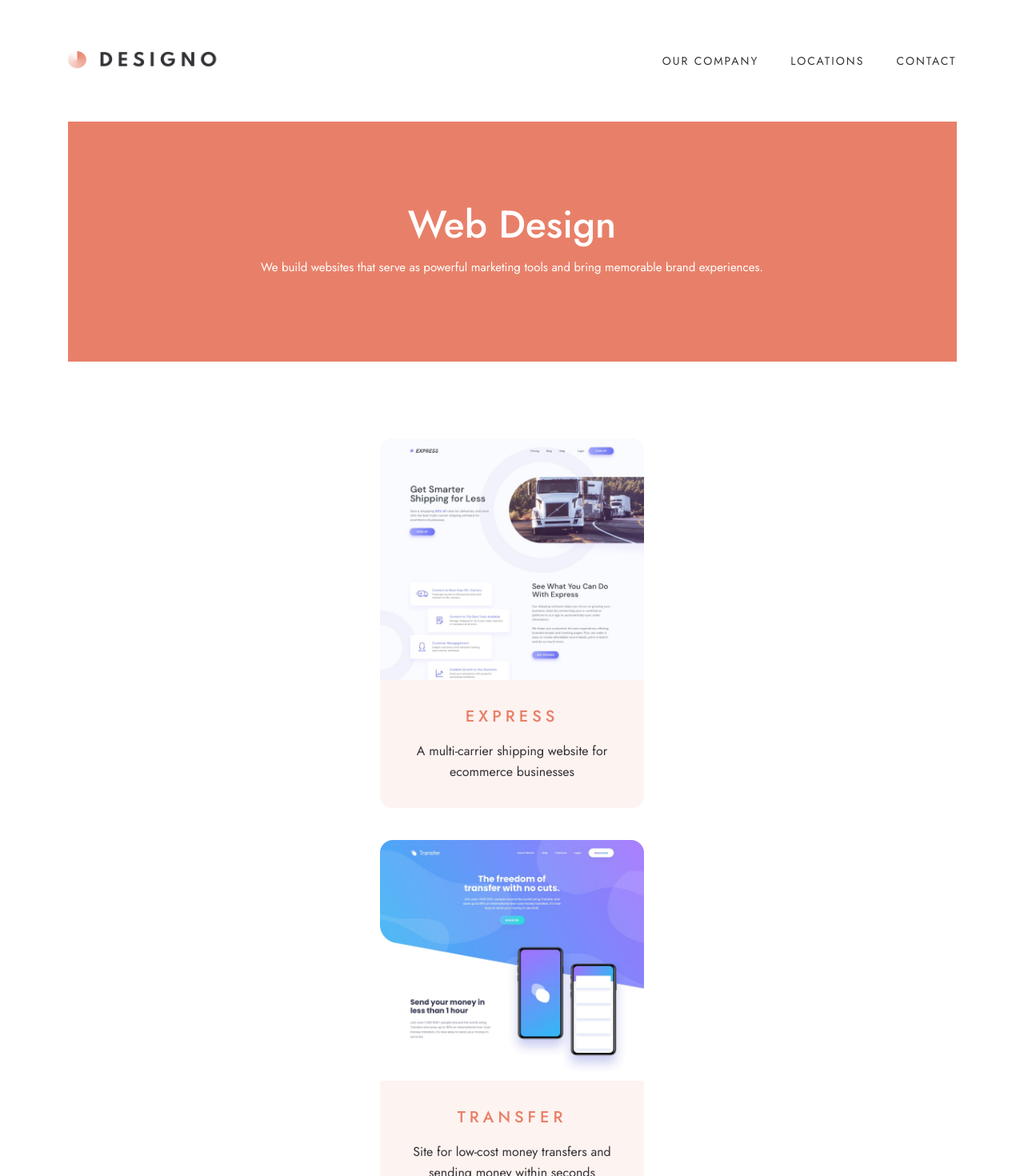
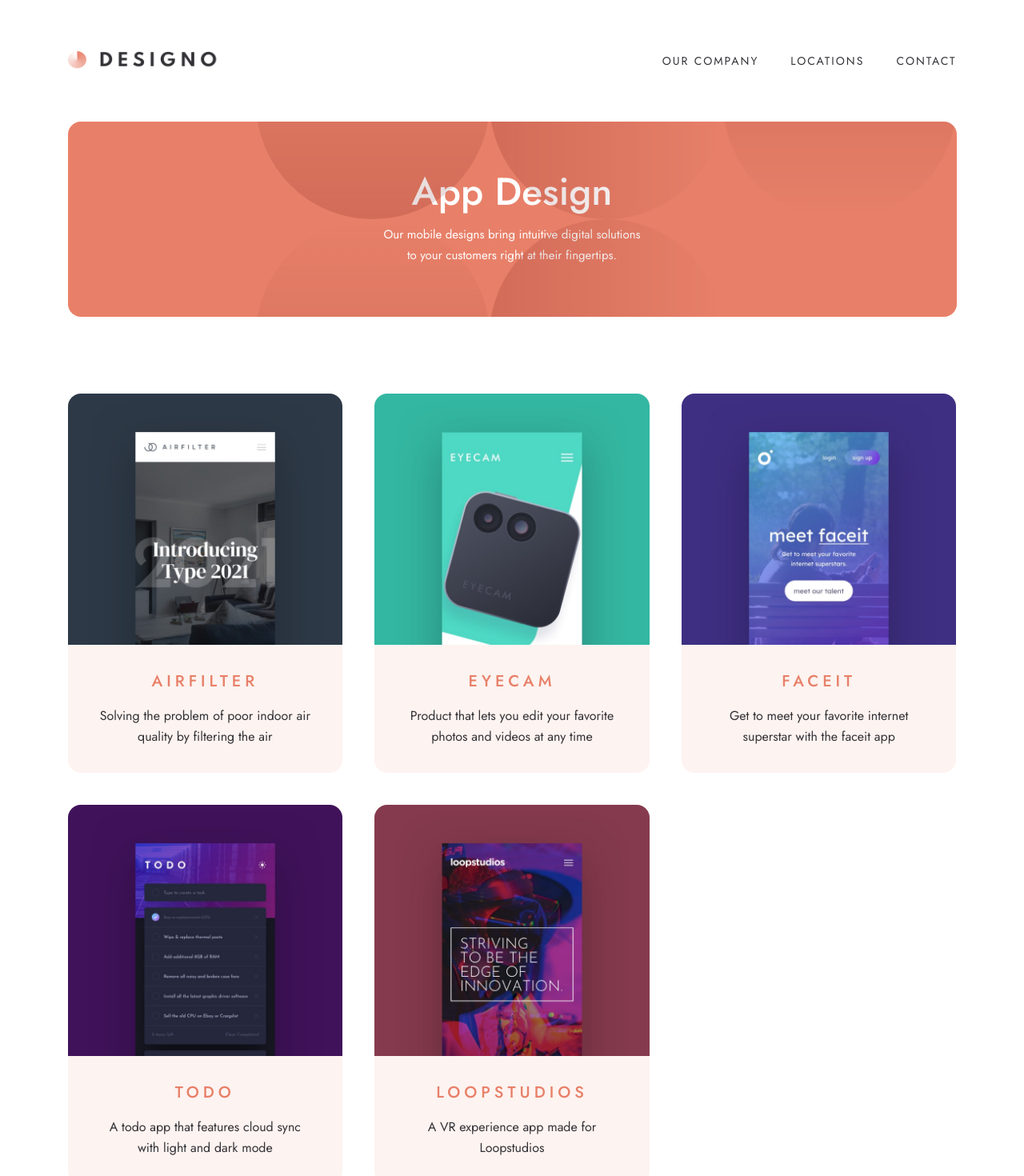
Before and after one commit to amza-web/Designo, a Next.js app: page /app-design in a window 1280 px wide. Shown: the top 1470 px of the page at 80% size. Built offline with nearby package versions, Linux system fonts and the light colour scheme.

Commit message:
added responsive styling

```diff
--- a/app/app-design/page.js
+++ b/app/app-design/page.js
@@ -4,61 +4,57 @@ import ProjectInd from '@/components/ProjectInd'
 import React from 'react'
 import Image from 'next/image'
 
-import express from "@/app/assets/web-design/desktop/image-express.jpg"
-import transfer from "@/app/assets/web-design/desktop/image-transfer.jpg"
-import photon from "@/app/assets/web-design/desktop/image-photon.jpg"
-import builder from "@/app/assets/web-design/desktop/image-builder.jpg"
-import blogr from "@/app/assets/web-design/desktop/image-blogr.jpg"
-import camp from "@/app/assets/web-design/desktop/image-camp.jpg"
+import airfilter from "@/app/assets/app-design/desktop/image-airfilter.jpg"
+import eyecam from "@/app/assets/app-design/desktop/image-eyecam.jpg"
+import faceit from "@/app/assets/app-design/desktop/image-faceit.jpg"
+import todo from "@/app/assets/app-design/desktop/image-todo.jpg"
+import loopstudios from "@/app/assets/app-design/desktop/image-loopstudios.jpg"
 
-import app from "@/app/assets/home/mobile/image-app-design.jpg"
-import lgApp from "@/app/assets/home/desktop/image-app-design.jpg"
+import bgPattern from "@/app/assets/shared/desktop/bg-pattern-call-to-action.svg"
+import web from "@/app/assets/home/mobile/image-web-design.jpg"
+import lgWeb from "@/app/assets/home/desktop/image-web-design-large.jpg"
 import graphic from "@/app/assets/home/mobile/image-graphic-design.jpg"
 import lgGraphic from "@/app/assets/home/desktop/image-graphic-design.jpg"
 import CallToAction from '@/components/CallToAction'
 import Footer from '@/components/Footer'
 
-const WebDesign = () => {
+const AppDesign = () => {
     const projects = [
         {
-            title: 'Express',
-            desc: 'A multi-carrier shipping website for ecommerce businesses',
-            img: express
+            title: 'Airfilter',
+            desc: 'Solving the problem of poor indoor air quality by filtering the air',
+            img: airfilter
         },
         {
-            title: 'Transfer',
-            desc: 'Site for low-cost money transfers and sending money within seconds',
-            img: transfer
+            title: 'Eyecam',
+            desc: 'Product that lets you edit your favorite photos and videos at any time',
+            img: eyecam
         },
         {
-            title: 'Photon',
-            desc: 'A state-of-the-art music player with high-resolution audio and DSP effects',
-            img: photon
+            title: 'Faceit',
+            desc: 'Get to meet your favorite internet superstar with the faceit app',
+            img: faceit
         },
         {
-            title: 'Builder',
-            desc: 'Connects users with local contractors based on their location',
-            img: builder
+            title: 'Todo',
+            desc: 'A todo app that features cloud sync with light and dark mode',
+            img: todo
         },
         {
-            title: 'Blogr',
-            desc: 'Blogr is a platform for creating an online blog or publication',
-            img: blogr
-        },
-        {
-            title: 'Camp',
-            desc: 'Get expert training in coding, data, design, and digital marketing',
-            img: camp
+            title: 'Loopstudios',
+            desc: 'A VR experience app made for Loopstudios',
+            img: loopstudios
         }
+
 
 
     ]
     const detailsList = [
         {
-            title: 'App Design',
-            web: app,
-            lgWeb: lgApp,
-            link: '/app-design'
+            title: 'WebDesign',
+            web: web,
+            lgWeb: lgWeb,
+            link: '/web-design'
         },
         {
             title: 'Graphic Design',
@@ -68,16 +64,18 @@ const WebDesign = () => {
         }
     ]
   return (
-    <main>
+    <>
+    <main className='md:mx-16'>
         <Navigation />
-        <header className='container bg-peach text-center text-white px-10 py-[105px]'>
-            <h1 className=' '>Web Design</h1>
-            <p className='text-[15px]'>
-                We build websites that serve as powerful marketing tools and bring memorable brand experiences.
+        <header className='container bg-peach text-center text-white px-10 md:py-16 py-[105px] overflow-hidden relative md:rounded-2xl'>
+            <h1 className='md:text-5xl '>App Design</h1>
+            <p className='text-[15px] mx-auto'>
+                Our mobile designs bring intuitive digital solutions <br className='hidden md:inline' />  to your customers right at their fingertips.
             </p>
+            <Image className='w-[876px] h-[584px] hidden absolute right-0 top-[-170px] rotate-180 -scale-x-100- md:block' src={bgPattern} alt='Background Pattern' />
         </header>
-        <section className='flex my-24'>
-            <ul className='inline-flex flex-col gap-10 mx-auto max-w-[330px] text-center'>
+        <section className='flex my-24 max-w-[1111px] mx-auto'>
+            <ul className='inline-flex flex-col gap-10 mx-auto max-w-[330px] md:max-w-none text-center lg:grid lg:grid-cols-3'>
                 {projects.map((project, index) => {
                     return (
                         <ProjectItem key={index} project={project} />
@@ -85,21 +83,23 @@ const WebDesign = () => {
                 })}
             </ul>
         </section>
-        <section className='max-w-[330px] mx-auto flex flex-col gap-8 -mb-24 lg:-mb-20 '>
+        <section className='max-w-[330px] md:max-w-none lg:max-w-[1111px] mx-auto flex flex-col gap-8 -mb-24 lg:-mb-20'>
+            <div className='flex flex-col lg:flex-row lg:gap-8 '>
                 {detailsList.map((details, index) => {
                     return (
                         <ProjectInd key={index} details={details} />
                     )
                 }
                 )}
+            </div>
             <div className='pt-20'>
                 <CallToAction />
             </div>
         </section>
+    </main>
     <Footer />
-    </main>
-
+    </>
   )
 }
 
-export default WebDesign
+export default AppDesign
--- a/app/graphic-design/page.js
+++ b/app/graphic-design/page.js
@@ -4,80 +4,65 @@ import ProjectInd from '@/components/ProjectInd'
 import React from 'react'
 import Image from 'next/image'
 
-import express from "@/app/assets/web-design/desktop/image-express.jpg"
-import transfer from "@/app/assets/web-design/desktop/image-transfer.jpg"
-import photon from "@/app/assets/web-design/desktop/image-photon.jpg"
-import builder from "@/app/assets/web-design/desktop/image-builder.jpg"
-import blogr from "@/app/assets/web-design/desktop/image-blogr.jpg"
-import camp from "@/app/assets/web-design/desktop/image-camp.jpg"
+import change from "@/app/assets/graphic-design/desktop/image-change.jpg"
+import boxed from "@/app/assets/graphic-design/desktop/image-boxed-water.jpg"
+import science from "@/app/assets/graphic-design/desktop/image-science.jpg"
 
+import bgPattern from "@/app/assets/shared/desktop/bg-pattern-call-to-action.svg"
+import web from "@/app/assets/home/mobile/image-web-design.jpg"
+import lgWeb from "@/app/assets/home/desktop/image-web-design-large.jpg"
 import app from "@/app/assets/home/mobile/image-app-design.jpg"
 import lgApp from "@/app/assets/home/desktop/image-app-design.jpg"
-import graphic from "@/app/assets/home/mobile/image-graphic-design.jpg"
-import lgGraphic from "@/app/assets/home/desktop/image-graphic-design.jpg"
 import CallToAction from '@/components/CallToAction'
 import Footer from '@/components/Footer'
 
-const WebDesign = () => {
+const GraphicDesign = () => {
     const projects = [
         {
-            title: 'Express',
-            desc: 'A multi-carrier shipping website for ecommerce businesses',
-            img: express
+            title: "Change",
+            desc: "A picture of a book with the title 'Change' on it",
+            img: change
         },
         {
-            title: 'Transfer',
-            desc: 'Site for low-cost money transfers and sending money within seconds',
-            img: transfer
+            title: "Boxed Water",
+            desc: "A picture of a box of water",
+            img: boxed
         },
         {
-            title: 'Photon',
-            desc: 'A state-of-the-art music player with high-resolution audio and DSP effects',
-            img: photon
-        },
-        {
-            title: 'Builder',
-            desc: 'Connects users with local contractors based on their location',
-            img: builder
-        },
-        {
-            title: 'Blogr',
-            desc: 'Blogr is a platform for creating an online blog or publication',
-            img: blogr
-        },
-        {
-            title: 'Camp',
-            desc: 'Get expert training in coding, data, design, and digital marketing',
-            img: camp
+            title: "Science!",
+            desc: "A picture of a book with the title 'Science!' on it",
+            img: science
         }
 
 
     ]
     const detailsList = [
         {
+            title: 'WebDesign',
+            web: web,
+            lgWeb: lgWeb,
+            link: '/web-design'
+        },
+        {
             title: 'App Design',
             web: app,
             lgWeb: lgApp,
             link: '/app-design'
-        },
-        {
-            title: 'Graphic Design',
-            web: graphic,
-            lgWeb: lgGraphic,
-            link: '/graphic-design'
         }
     ]
   return (
-    <main>
+    <>
+    <main className='md:mx-16'>
         <Navigation />
-        <header className='container bg-peach text-center text-white px-10 py-[105px]'>
-            <h1 className=' '>Web Design</h1>
-            <p className='text-[15px]'>
-                We build websites that serve as powerful marketing tools and bring memorable brand experiences.
+        <header className='container bg-peach text-center text-white px-10 md:py-16 py-[105px] overflow-hidden relative md:rounded-2xl'>
+            <h1 className='md:text-5xl '>Web Design</h1>
+            <p className='text-[15px] mx-auto'>
+                We build websites that serve as powerful marketing tools <br className='hidden md:inline' />and bring memorable brand experiences.
             </p>
+            <Image className='w-[876px] h-[584px] hidden absolute right-0 top-[-170px] rotate-180 -scale-x-100- md:block' src={bgPattern} alt='Background Pattern' />
         </header>
-        <section className='flex my-24'>
-            <ul className='inline-flex flex-col gap-10 mx-auto max-w-[330px] text-center'>
+        <section className='flex my-24 max-w-[1111px] mx-auto'>
+            <ul className='inline-flex flex-col gap-10 mx-auto max-w-[330px] md:max-w-none text-center lg:grid lg:grid-cols-3'>
                 {projects.map((project, index) => {
                     return (
                         <ProjectItem key={index} project={project} />
@@ -85,21 +70,23 @@ const WebDesign = () => {
                 })}
             </ul>
         </section>
-        <section className='max-w-[330px] mx-auto flex flex-col gap-8 -mb-24 lg:-mb-20 '>
+        <section className='max-w-[330px] md:max-w-none lg:max-w-[1111px] mx-auto flex flex-col gap-8 -mb-24 lg:-mb-20'>
+            <div className='flex flex-col lg:flex-row lg:gap-8 '>
                 {detailsList.map((details, index) => {
                     return (
                         <ProjectInd key={index} details={details} />
                     )
                 }
                 )}
+            </div>
             <div className='pt-20'>
                 <CallToAction />
             </div>
         </section>
+    </main>
     <Footer />
-    </main>
-
+    </>
   )
 }
 
-export default WebDesign
+export default GraphicDesign
```
Also changed, not shown: app/about/page.js (+33 -23 lines). Lines whose indentation alone changed are shown as unchanged.
